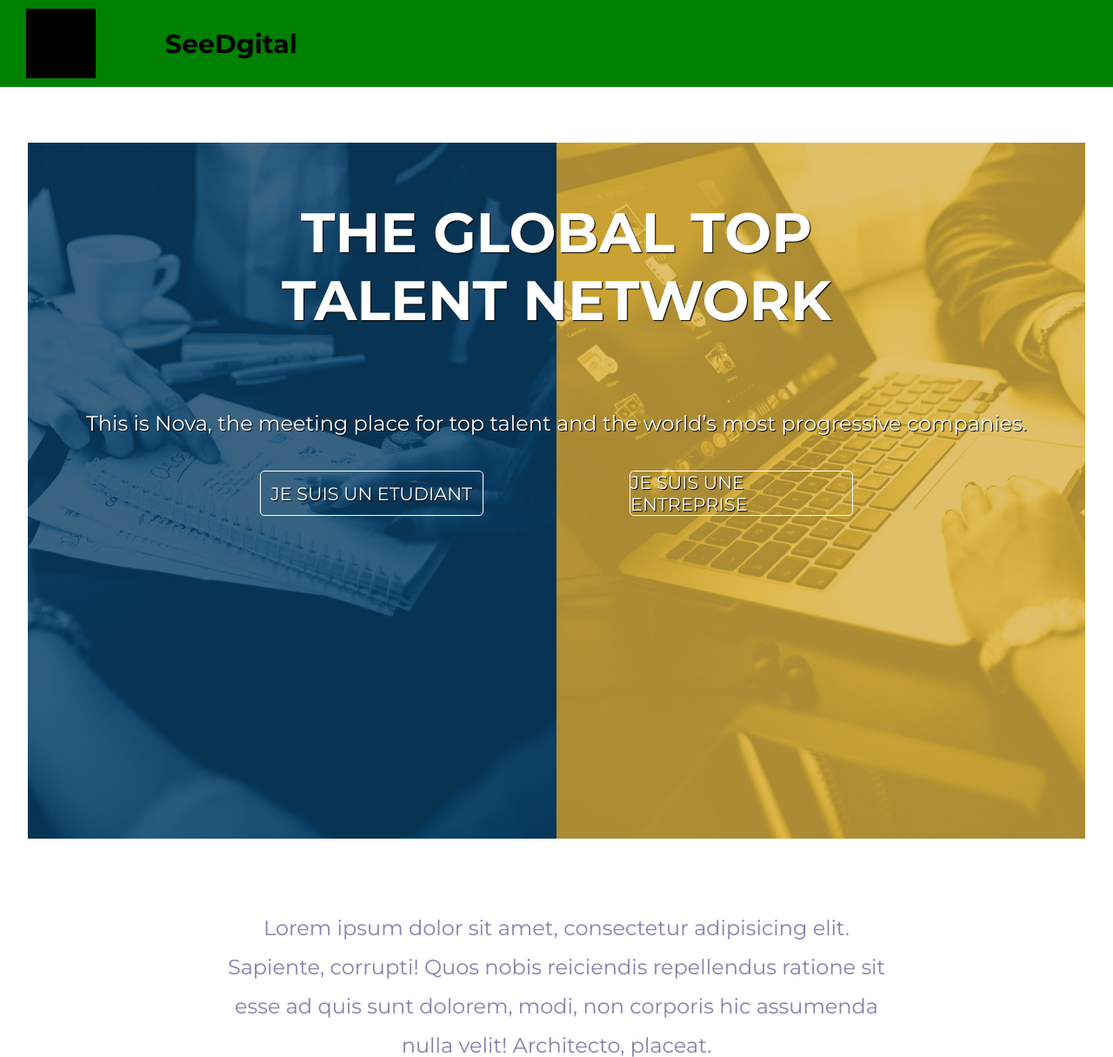
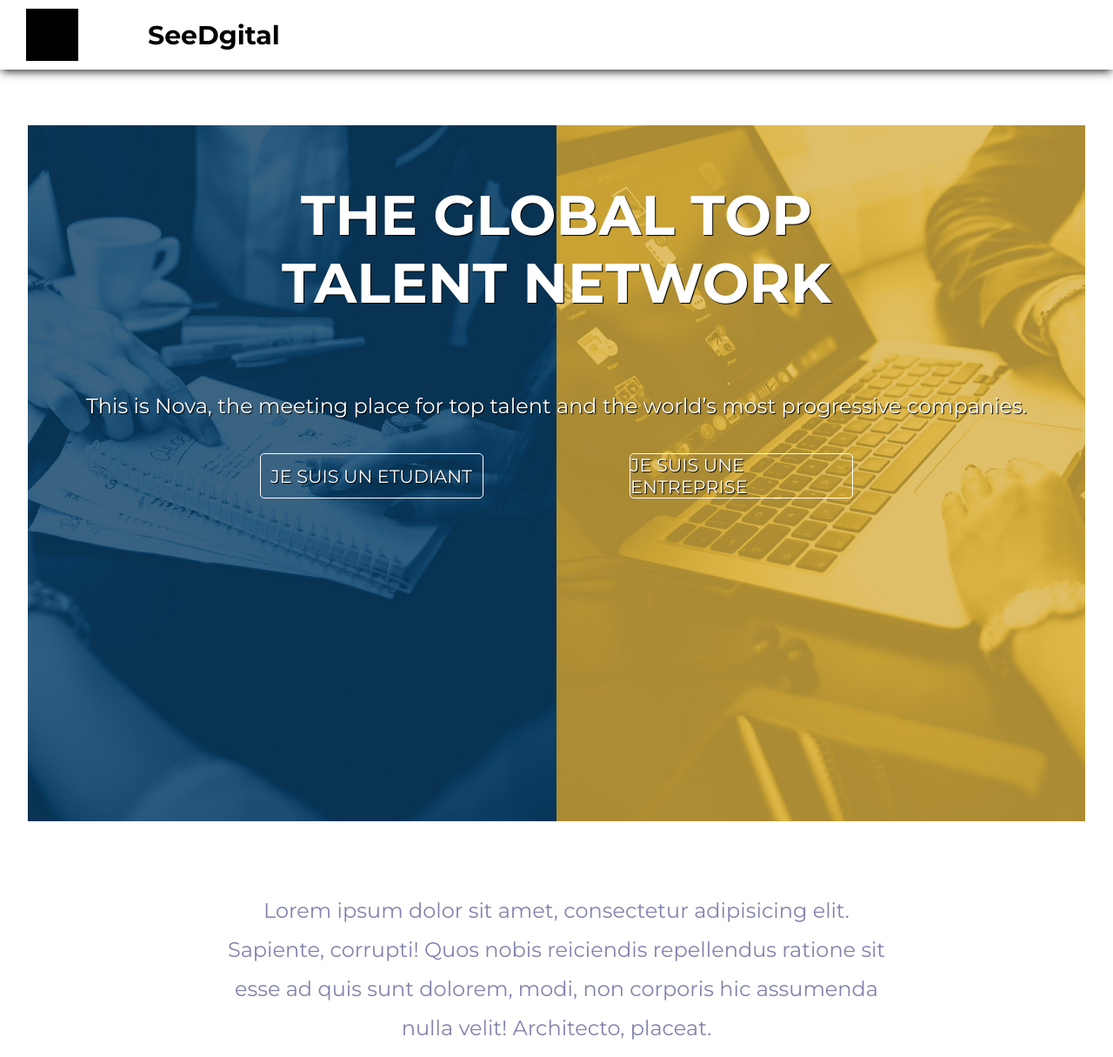
Before and after one commit to Hell0ow/startup-weekend-groupe-12, a PHP site: page / in a window 1280 px wide. Shown: the top 1215 px of the page at 87% size. Run offline with PHP 8.4, Linux system fonts and the light colour scheme.

Commit message:
update header

```diff
--- a/css/style-anto.css
+++ b/css/style-anto.css
@@ -4,10 +4,13 @@
 	flex-direction: row;
 	align-items: center;
 	justify-content: flex-start;
-
+	position: fixed;
+	z-index: 100;
+	top: 0px;
 	width: 100%;
-	height: 100px;
-	background-color: green;
+	height: 80px;
+	background-color: white;
+	box-shadow: 0 4px 10px -2px rgb(30,30,30);
 }
 
 #header-part-I{
@@ -24,8 +27,8 @@ h2{
 
 #logo{
 
-	width: 80px;
-	height: 80px;
+	width: 60px;
+	height: 60px;
 	background-color: black;
 	margin: 0 80px 0 20px;
 }
--- a/css/style.css
+++ b/css/style.css
@@ -9,6 +9,9 @@ header
 {
 	display: flex;
 	justify-content: center;
+	position: relative;
+	margin-top: 80px;
+	z-index: 0;
 }
 
 #wallpaper_background
```
